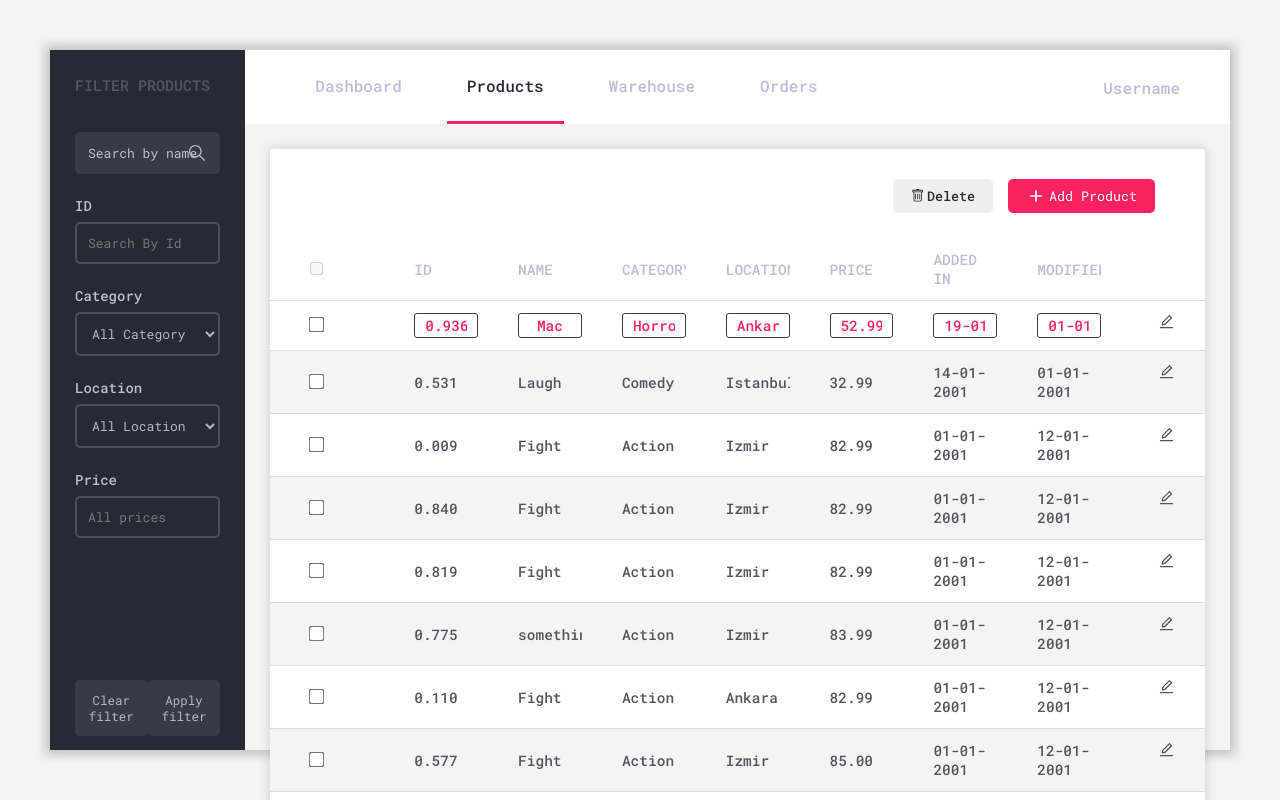
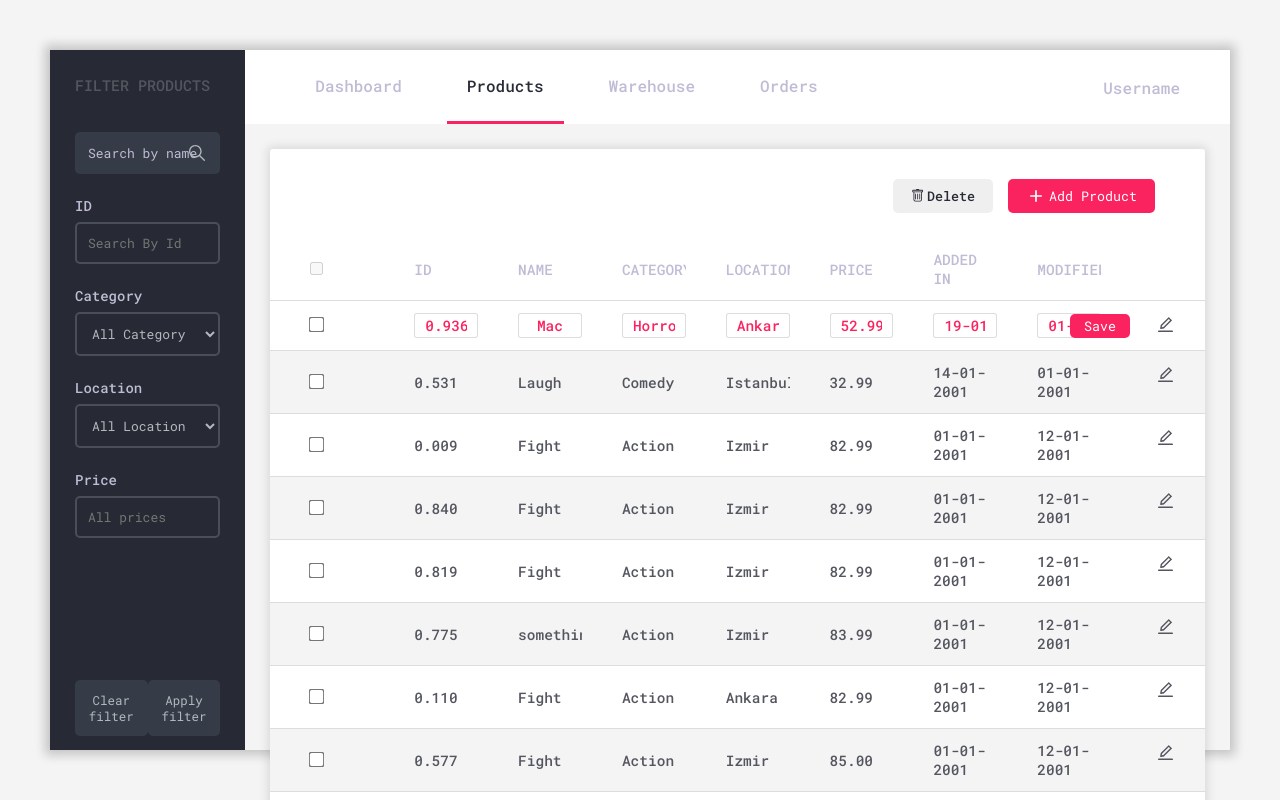
Before and after one commit to FROSTWOLFF/Inventory-Management-System, a React (Create React App) app in the folder client/: page / in a window 1280 px wide. Both pictures are taken after a click on the icon 1166 px from the left and 321 px from the top of the page. Shown: the top 800 px of the page. Built offline with nearby package versions, Linux system fonts and the light colour scheme; the HTML template or start-up script is replaced by a standard one.

Commit message:
Added a save button and styled it, for the edittableProduct

```diff
--- a/client/src/components/helpers/Button.module.css
+++ b/client/src/components/helpers/Button.module.css
@@ -38,7 +38,6 @@
 
 .button:disabled {
   color: #ccc;
-  /* background-color: rgb(70, 68, 68); */
   background-color: var(--c-bg-200);
   pointer-events: none;
 }
--- a/client/src/components/products/Pagination/Pagination.module.css
+++ b/client/src/components/products/Pagination/Pagination.module.css
@@ -1,5 +1,5 @@
 .pagination {
   display: flex;
   gap: 0.5rem;
-  margin: 0 5rem 0 auto;
+  margin: 5rem 5rem 0 auto;
 }
--- a/client/src/components/products/ProductTable/Product.jsx
+++ b/client/src/components/products/ProductTable/Product.jsx
@@ -3,7 +3,9 @@ import ProductContext from '../../../store/product-context';
 import ProductReadOnly from './ProductType/ProductReadOnly';
 import ProductEdittable from './ProductType/ProductEdittable';
 import classes from './Product.module.css';
+import Button from '../../helpers/Button';
 import { AiOutlineEdit } from 'react-icons/ai';
+import { TiTickOutline } from 'react-icons/ti';
 
 function Product({ data }) {
   const [isEditMode, setIsEditMode] = useState(false);
@@ -28,7 +30,15 @@ function Product({ data }) {
 
       {!isEditMode && dataKeys.map(key => <ProductReadOnly key={data[key]} label={data[key]} />)}
       <td>
-        <AiOutlineEdit size={17} className={classes.editIcon} onClick={iconClickHandler} />
+        {isEditMode && (
+          <>
+            <button className={classes.saveButton}>Save</button>
+            <AiOutlineEdit size={19} className={classes.editIcon} onClick={iconClickHandler} />
+          </>
+        )}
+        {!isEditMode && (
+          <AiOutlineEdit size={19} className={classes.editIcon} onClick={iconClickHandler} />
+        )}
       </td>
     </tr>
   );
--- a/client/src/components/products/ProductTable/Product.module.css
+++ b/client/src/components/products/ProductTable/Product.module.css
@@ -26,5 +26,26 @@
   cursor: pointer;
   position: absolute;
   right: 3rem;
-  top: 1.1rem;
+  top: 1.3rem;
 }
+
+.saveButton {
+  position: absolute;
+  right: 7.5rem;
+  top: 1.2rem;
+
+  font-family: inherit;
+  cursor: pointer;
+  color: var(--c-txt-50);
+  background-color: var(--c-primary);
+
+  border-radius: 0.5rem;
+  border: none;
+  padding: 0.3rem 1.4rem;
+
+  transition: pointer-events 500ms;
+}
+
+.saveButton:hover {
+  box-shadow: 0 0 0.2rem 0.2rem rgba(0, 0, 0, 0.3);
+}
--- a/client/src/components/products/ProductTable/ProductTable.jsx
+++ b/client/src/components/products/ProductTable/ProductTable.jsx
@@ -7,7 +7,13 @@ import ProductContext from '../../../store/product-context';
 function ProductTable() {
   const productCtx = useContext(ProductContext);
 
+  const submitHandler = e => {
+    e.preventDefault();
+    console.log('form submitted');
+  };
+
   return (
+    <form onSubmit={submitHandler}>
       <table className={classes.table}>
         <thead>
           <TableHead data={productCtx.headers} />
@@ -18,6 +24,7 @@ function ProductTable() {
           })}
         </tbody>
       </table>
+    </form>
   );
 }
 
--- a/client/src/components/products/ProductTable/ProductType/ProductEdittable.jsx
+++ b/client/src/components/products/ProductTable/ProductType/ProductEdittable.jsx
@@ -1,10 +1,10 @@
 import React from 'react';
 import classes from './ProductEdittable.module.css';
 
-function ProductEdittable({ key, type, defaultValue }) {
+function ProductEdittable({ type, defaultValue }) {
   return (
     <td>
-      <input key={key} className={classes.editInput} type={type} defaultValue={defaultValue} />
+      <input className={classes.editInput} type={type} defaultValue={defaultValue} />
     </td>
   );
 }
--- a/client/src/components/products/ProductTable/ProductType/ProductEdittable.module.css
+++ b/client/src/components/products/ProductTable/ProductType/ProductEdittable.module.css
@@ -1,14 +1,22 @@
 .editInput {
+  position: relative;
   color: var(--c-primary);
 
   width: 100%;
 
   padding: 0.2rem 1rem;
   text-align: center;
-  border: 1px solid var(--c-bg-400);
+  border: 1px solid var(--c-bg-310);
   border-radius: 0.3rem;
 
   font-size: inherit;
   font-family: inherit;
   font-weight: inherit;
 }
+
+/* .approveIcon {
+  color: var(--c-primary);
+  position: absolute;
+  cursor: pointer;
+  /* top: 12px; */
+/* right: -10; */
--- a/client/src/components/products/ProductTable/ProductType/ProductReadOnly.jsx
+++ b/client/src/components/products/ProductTable/ProductType/ProductReadOnly.jsx
@@ -1,7 +1,7 @@
 import React from 'react';
 
-function ProductReadOnly({ key, label }) {
-  return <td key={key}>{label}</td>;
+function ProductReadOnly({ label }) {
+  return <td>{label}</td>;
 }
 
 export default ProductReadOnly;
```
Lines whose indentation alone changed are shown as unchanged.
